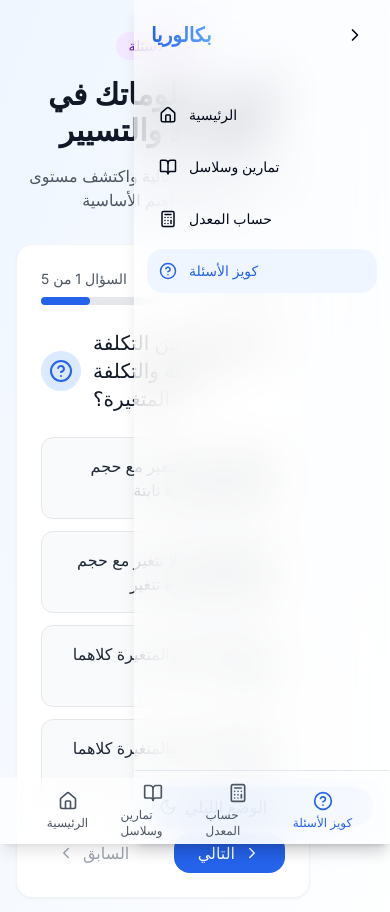
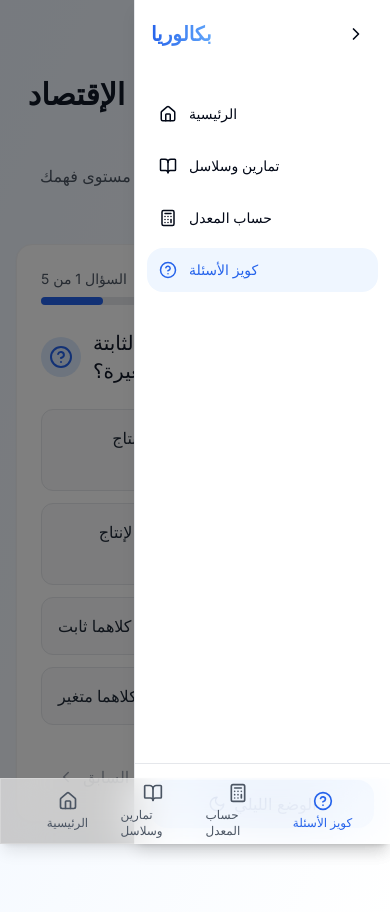
Before and after one commit to Saidjsk/studyflow-lumina-79, a React (Vite) app: page /quiz in a window 390 px wide. Shown: the top 912 px of the page. Built offline with nearby package versions, Linux system fonts and the light colour scheme.

Commit message:
Refactor sidebar and content display
- Fixed sidebar toggle functionality.
- Added theme toggle to the sidebar.
- Improved mobile responsiveness.
- Removed "Dora Istidrakia" element and download feature.
- Implemented direct PDF opening.

```diff
--- a/src/components/layout/Layout.tsx
+++ b/src/components/layout/Layout.tsx
@@ -20,8 +20,8 @@ export default function Layout({ children }: LayoutProps) {
     <div className="flex min-h-screen bg-gradient-to-br from-blue-50 to-white dark:from-gray-950 dark:to-gray-900">
       <Sidebar />
 
-      <main className="flex-1 transition-all duration-300 pr-16 sm:pr-64 pb-20">
-        <div className="container mx-auto px-4 py-8">
+      <main className="flex-1 transition-all duration-300 w-full pb-20">
+        <div className="container mx-auto px-4 py-8 sm:pr-16 md:pr-20">
           {children}
         </div>
       </main>
--- a/src/components/layout/Sidebar.tsx
+++ b/src/components/layout/Sidebar.tsx
@@ -1,13 +1,14 @@
 
 import { useState } from 'react';
 import { Link, useLocation } from 'react-router-dom';
-import { Home, BookOpen, Calculator, HelpCircle, ChevronRight, ChevronLeft } from 'lucide-react';
+import { Home, BookOpen, Calculator, HelpCircle, Moon, Sun, ChevronRight, ChevronLeft } from 'lucide-react';
 import { cn } from '@/lib/utils';
-import { ThemeToggle } from '@/components/ui/ThemeToggle';
+import { useTheme } from '@/contexts/ThemeContext';
 
 export default function Sidebar() {
   const [expanded, setExpanded] = useState(true);
   const location = useLocation();
+  const { theme, toggleTheme } = useTheme();
 
   const toggleSidebar = () => {
     setExpanded(!expanded);
@@ -41,11 +42,22 @@ export default function Sidebar() {
   ];
 
   return (
+    <>
+      {/* Overlay for mobile when sidebar is open */}
+      {expanded && (
+        <div
+          className="md:hidden fixed inset-0 bg-black/50 z-20"
+          onClick={() => setExpanded(false)}
+        />
+      )}
+
       <aside className={cn(
         "fixed top-0 right-0 h-full z-30 transition-all duration-300 ease-in-out",
-      "bg-sidebar border-l border-sidebar-border dark:border-gray-800",
-      "glass",
-      expanded ? "w-64" : "w-16"
+        "bg-white dark:bg-gray-900 border-l border-gray-200 dark:border-gray-800",
+        "shadow-lg",
+        expanded ? "w-64" : "w-16",
+        "md:translate-x-0",
+        expanded ? "translate-x-0" : "translate-x-[calc(100%-4rem)]"
       )}>
         <div className="flex flex-col h-full">
           {/* Logo and toggle button */}
@@ -84,10 +96,32 @@ export default function Sidebar() {
           </nav>
 
           {/* Bottom actions */}
-        <div className="p-4 border-t border-sidebar-border dark:border-gray-800">
-          <ThemeToggle showLabel={expanded} className="w-full justify-start" />
+          <div className="p-4 border-t border-gray-200 dark:border-gray-800">
+            <button
+              onClick={toggleTheme}
+              className={cn(
+                "flex items-center justify-center gap-2 rounded-lg p-3 transition-colors w-full",
+                theme === 'dark'
+                  ? "bg-gray-800 hover:bg-gray-700 text-yellow-400"
+                  : "bg-blue-100 hover:bg-blue-200 text-blue-900"
+              )}
+              aria-label="Toggle theme"
+            >
+              {theme === 'dark' ? (
+                <>
+                  <Sun size={18} />
+                  {expanded && <span>الوضع النهاري</span>}
+                </>
+              ) : (
+                <>
+                  <Moon size={18} />
+                  {expanded && <span>الوضع الليلي</span>}
+                </>
+              )}
+            </button>
           </div>
         </div>
       </aside>
+    </>
   );
 }
--- a/src/pages/YearContent.tsx
+++ b/src/pages/YearContent.tsx
@@ -1,7 +1,7 @@
 
 import { useState } from 'react';
 import { useParams, Link } from 'react-router-dom';
-import { ChevronRight, FileText, Download, ExternalLink } from 'lucide-react';
+import { ChevronRight, FileText, ExternalLink } from 'lucide-react';
 import { cn } from '@/lib/utils';
 
 const subjects = {
@@ -44,50 +44,44 @@ export default function YearContent() {
   const documents = [
     {
       id: 1,
-      title: `باكالوريا ${year} - الموضوع الأصلي`,
+      title: `موضوع باكالوريا ${year}`,
       type: 'exams',
       fileSize: '2.4 MB',
-      fileType: 'PDF'
-    },
-    {
-      id: 2,
-      title: `باكالوريا ${year} - الدورة الإستدراكية`,
-      type: 'exams',
-      fileSize: '2.1 MB',
-      fileType: 'PDF'
+      fileType: 'PDF',
+      url: `#/files/${subjectId}/${year}/exam.pdf`
     },
     {
       id: 3,
-      title: `حل باكالوريا ${year} - الموضوع الأصلي`,
+      title: `حل باكالوريا ${year}`,
       type: 'solutions',
       fileSize: '3.2 MB',
-      fileType: 'PDF'
-    },
-    {
-      id: 4,
-      title: `حل باكالوريا ${year} - الدورة الإستدراكية`,
-      type: 'solutions',
-      fileSize: '2.8 MB',
-      fileType: 'PDF'
+      fileType: 'PDF',
+      url: `#/files/${subjectId}/${year}/solution.pdf`
     }
   ];
 
   const filteredDocuments = documents.filter(doc => doc.type === activeTab);
 
+  const openPdfDirectly = (url: string) => {
+    // In a real app, this would open the PDF directly
+    // For demo purposes, we'll just open a new tab
+    window.open(url.replace('#', ''), '_blank');
+  };
+
   return (
     <div className="animate-fade-in">
       {/* Breadcrumb */}
-      <div className="flex items-center mb-8">
+      <div className="flex items-center mb-8 flex-wrap">
         <Link
           to="/"
-          className="flex items-center text-gray-500 dark:text-gray-400 hover:text-blue-600 dark:hover:text-blue-400 transition-colors"
+          className="flex items-center text-gray-500 dark:text-gray-400 hover:text-blue-600 dark:hover:text-blue-400 transition-colors mb-2 sm:mb-0"
         >
           <span>الرئيسية</span>
           <ChevronRight size={16} className="mx-2" />
         </Link>
         <Link
           to={`/subject/${subject.id}`}
-          className="flex items-center text-gray-500 dark:text-gray-400 hover:text-blue-600 dark:hover:text-blue-400 transition-colors"
+          className="flex items-center text-gray-500 dark:text-gray-400 hover:text-blue-600 dark:hover:text-blue-400 transition-colors mb-2 sm:mb-0"
         >
           <span>{subject.name}</span>
           <ChevronRight size={16} className="mx-2" />
@@ -99,7 +93,7 @@ export default function YearContent() {
 
       {/* Header */}
       <div className="mb-8">
-        <h1 className="text-3xl font-bold text-gray-900 dark:text-white">
+        <h1 className="text-2xl sm:text-3xl font-bold text-gray-900 dark:text-white">
           {subject.name} - بكالوريا <span style={{ color: subject.color }}>{year}</span>
         </h1>
         <p className="text-gray-600 dark:text-gray-400 mt-2">
@@ -139,10 +133,11 @@ export default function YearContent() {
           filteredDocuments.map((doc) => (
             <div
               key={doc.id}
-              className="flex items-center justify-between bg-white dark:bg-gray-800 p-5 rounded-xl shadow-sm border border-gray-100 dark:border-gray-700 hover-lift hover:border-blue-200 dark:hover:border-blue-900/50 transition-all duration-300"
+              onClick={() => openPdfDirectly(doc.url)}
+              className="flex items-center justify-between bg-white dark:bg-gray-800 p-5 rounded-xl shadow-sm border border-gray-100 dark:border-gray-700 hover-lift hover:border-blue-200 dark:hover:border-blue-900/50 transition-all duration-300 cursor-pointer"
             >
               <div className="flex items-center">
-                <div className="p-3 bg-blue-100 dark:bg-blue-900/30 rounded-lg mr-4">
+                <div className="p-3 bg-blue-100 dark:bg-blue-900/30 rounded-lg ml-4">
                   <FileText size={24} className="text-blue-700 dark:text-blue-400" />
                 </div>
                 <div>
@@ -156,12 +151,6 @@ export default function YearContent() {
               </div>
 
               <div className="flex gap-2">
-                <button
-                  className="p-2 text-gray-600 dark:text-gray-400 hover:text-blue-600 dark:hover:text-blue-400 rounded-full hover:bg-gray-100 dark:hover:bg-gray-700 transition-colors"
-                  aria-label="Download"
-                >
-                  <Download size={20} />
-                </button>
                 <button
                   className="p-2 text-gray-600 dark:text-gray-400 hover:text-blue-600 dark:hover:text-blue-400 rounded-full hover:bg-gray-100 dark:hover:bg-gray-700 transition-colors"
                   aria-label="Open"
```
Lines whose indentation alone changed are shown as unchanged.
